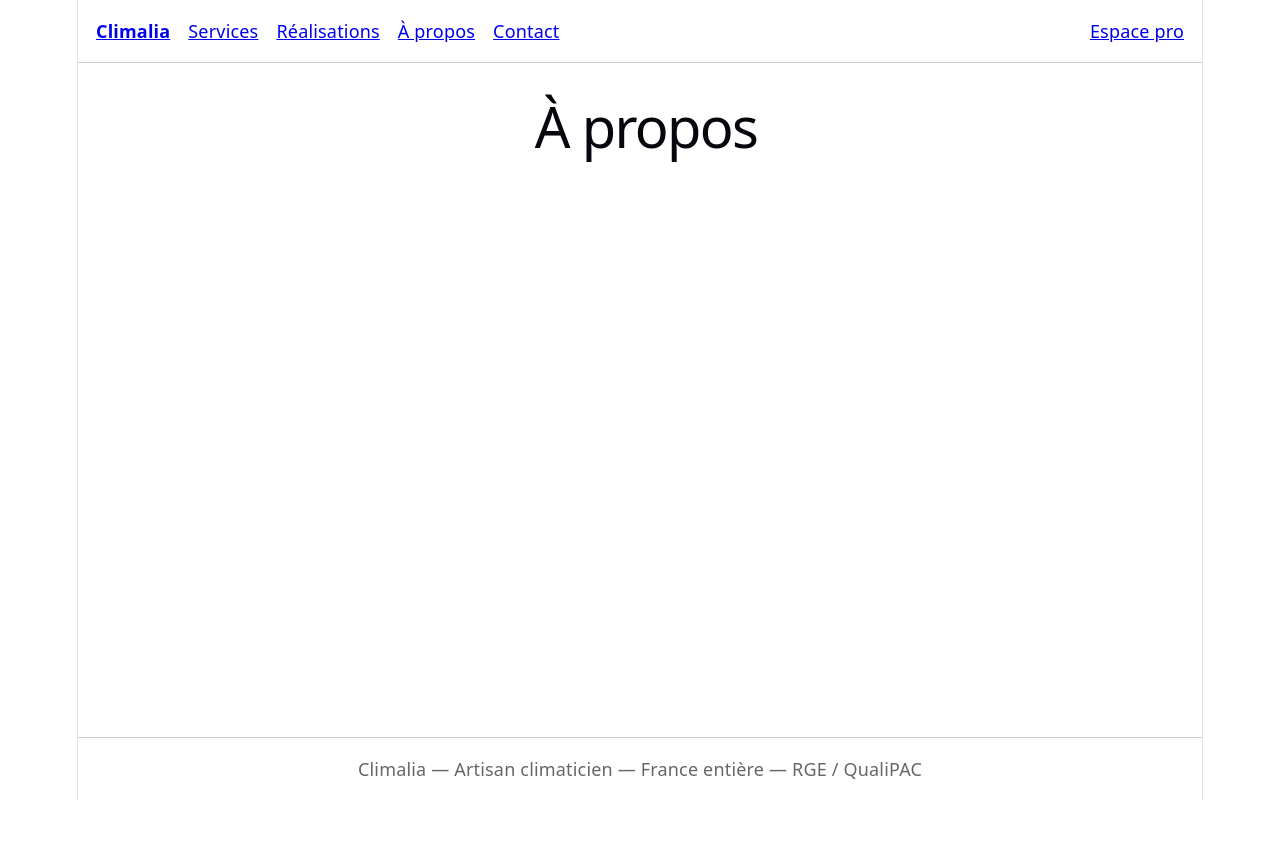
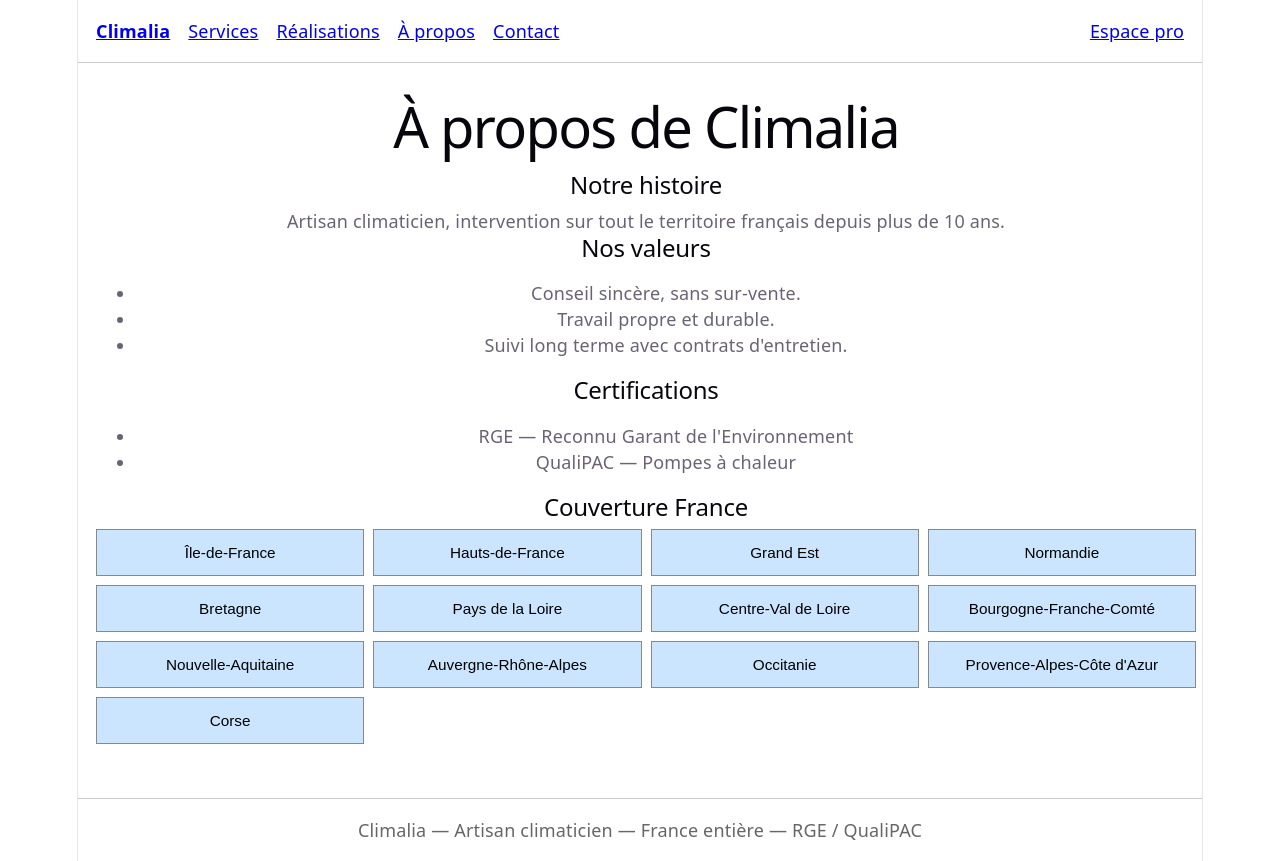
Before and after one commit to DimitriMorgan/climalia, a React (Vite) app in the folder frontend/: page /a-propos in a window 1280 px wide. Before the commit the page ends 800 px from the top, so only its background shows below. Built offline with nearby package versions, Linux system fonts and the light colour scheme.

Commit message:
feat(frontend): add about page with clickable france regions map

```diff
--- /dev/null
+++ b/frontend/src/components/FranceMap.tsx
@@ -0,0 +1,42 @@
+import type React from 'react';
+
+const REGIONS: ReadonlyArray<string> = [
+  'Île-de-France', 'Hauts-de-France', 'Grand Est', 'Normandie',
+  'Bretagne', 'Pays de la Loire', 'Centre-Val de Loire', 'Bourgogne-Franche-Comté',
+  'Nouvelle-Aquitaine', 'Auvergne-Rhône-Alpes', 'Occitanie', 'Provence-Alpes-Côte d\'Azur',
+  'Corse',
+];
+
+export interface FranceMapProps {
+  onSelect?: (region: string) => void;
+  highlighted?: ReadonlyArray<string>;
+}
+
+export function FranceMap({ onSelect, highlighted }: FranceMapProps): React.ReactElement {
+  const isHighlighted = (r: string): boolean => highlighted === undefined || highlighted.includes(r);
+  return (
+    <div
+      role="group"
+      aria-label="Carte de France des régions desservies"
+      style={{ display: 'grid', gridTemplateColumns: 'repeat(4, 1fr)', gap: '0.5rem' }}
+    >
+      {REGIONS.map((r) => (
+        <button
+          key={r}
+          type="button"
+          onClick={(): void => { onSelect?.(r); }}
+          aria-pressed={isHighlighted(r)}
+          style={{
+            padding: '0.75rem',
+            border: '1px solid #888',
+            background: isHighlighted(r) ? '#cce5ff' : '#f0f0f0',
+            cursor: 'pointer',
+            fontSize: '0.85rem',
+          }}
+        >
+          {r}
+        </button>
+      ))}
+    </div>
+  );
+}
--- a/frontend/src/pages/AboutPage.tsx
+++ b/frontend/src/pages/AboutPage.tsx
@@ -1,9 +1,36 @@
 import type React from 'react';
+import { useState } from 'react';
+import { FranceMap } from '@/components/FranceMap';
 
 export function AboutPage(): React.ReactElement {
+  const [selected, setSelected] = useState<string | null>(null);
   return (
     <section>
-      <h1>À propos</h1>
+      <h1>À propos de Climalia</h1>
+      <article>
+        <h2>Notre histoire</h2>
+        <p>Artisan climaticien, intervention sur tout le territoire français depuis plus de 10 ans.</p>
+      </article>
+      <article>
+        <h2>Nos valeurs</h2>
+        <ul>
+          <li>Conseil sincère, sans sur-vente.</li>
+          <li>Travail propre et durable.</li>
+          <li>Suivi long terme avec contrats d&apos;entretien.</li>
+        </ul>
+      </article>
+      <article>
+        <h2>Certifications</h2>
+        <ul>
+          <li>RGE — Reconnu Garant de l&apos;Environnement</li>
+          <li>QualiPAC — Pompes à chaleur</li>
+        </ul>
+      </article>
+      <article>
+        <h2>Couverture France</h2>
+        <FranceMap onSelect={setSelected} />
+        {selected !== null ? <p>Région sélectionnée : <strong>{selected}</strong></p> : null}
+      </article>
     </section>
   );
 }
```
